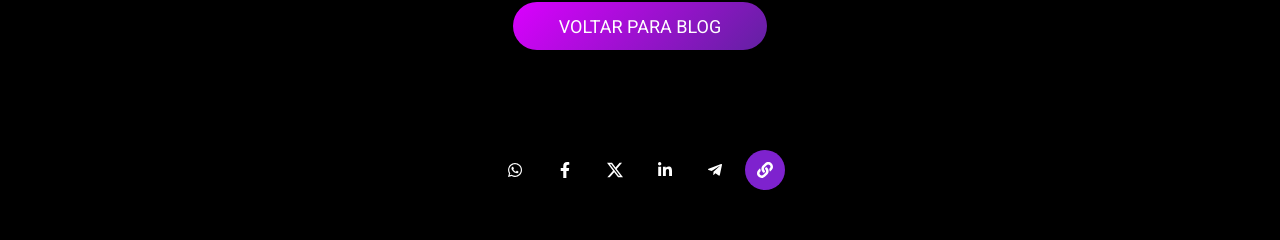
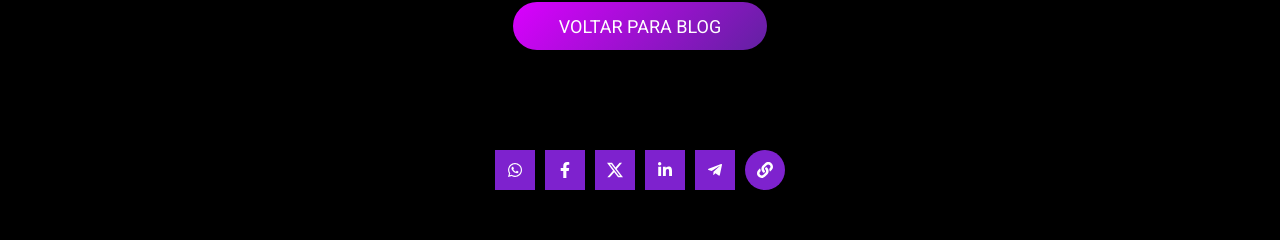
Before and after one commit to mmlabb/site-magmeta, a Next.js app: page /blog/como-aumentar-a-fidelizacao-de-clientes in a window 1280 px wide. Shown: the part 2719-2959 px from the top of the page. Built offline with nearby package versions, Linux system fonts and the light colour scheme.

Commit message:
Fix: Css share buttons

```diff
--- a/src/app/blog/blog.css
+++ b/src/app/blog/blog.css
@@ -189,10 +189,10 @@ h3 {
 }
 
 .share-buttons a,
-.share-buttons  button {
+.share-buttons  button, .WhatsappShareButton {
   width: 40px;
   height: 40px;
-  background-color: #7e22ce;
+  background-color: #7e22ce !important;
   color: #fff;
   border-radius: 50%;
   display: flex;
```
